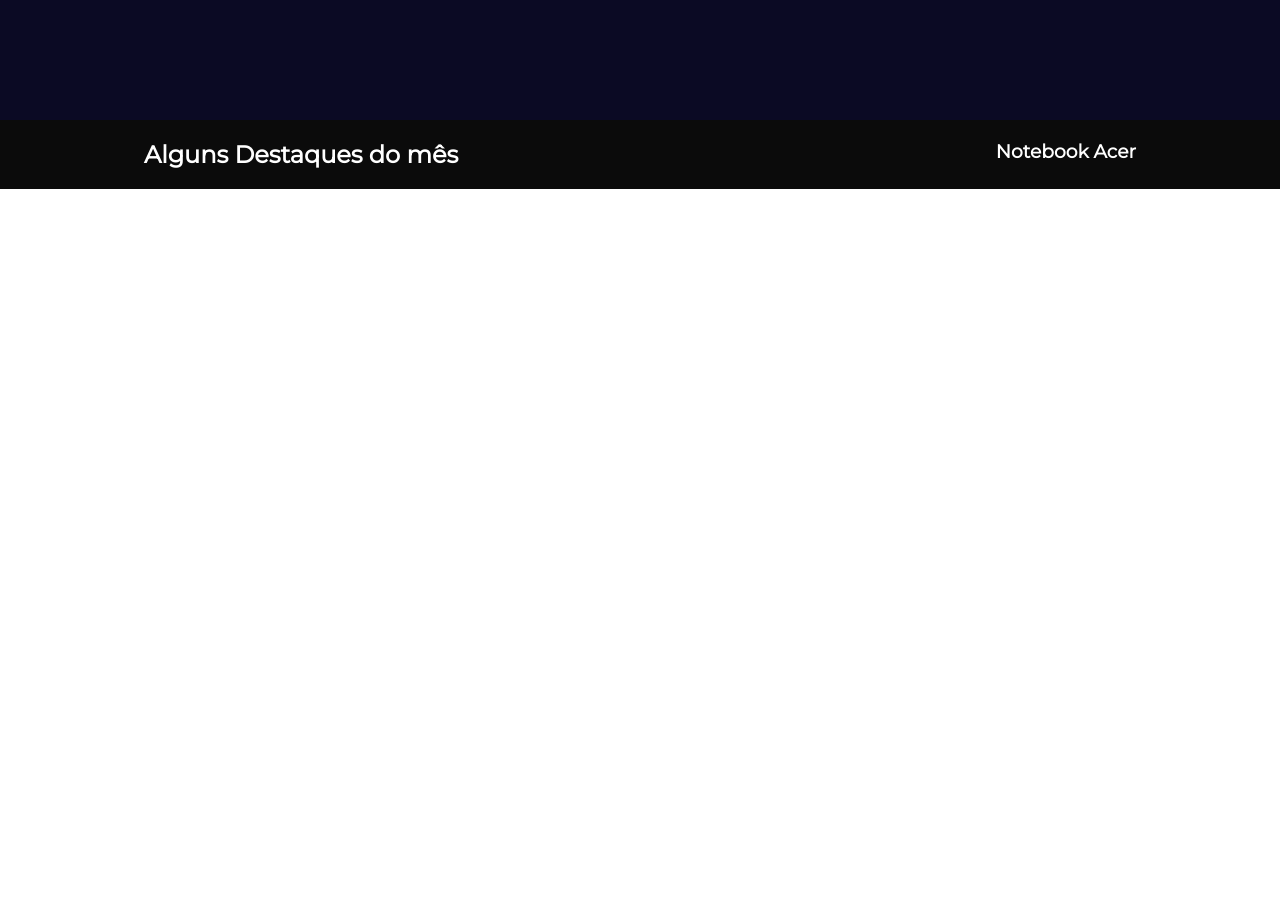
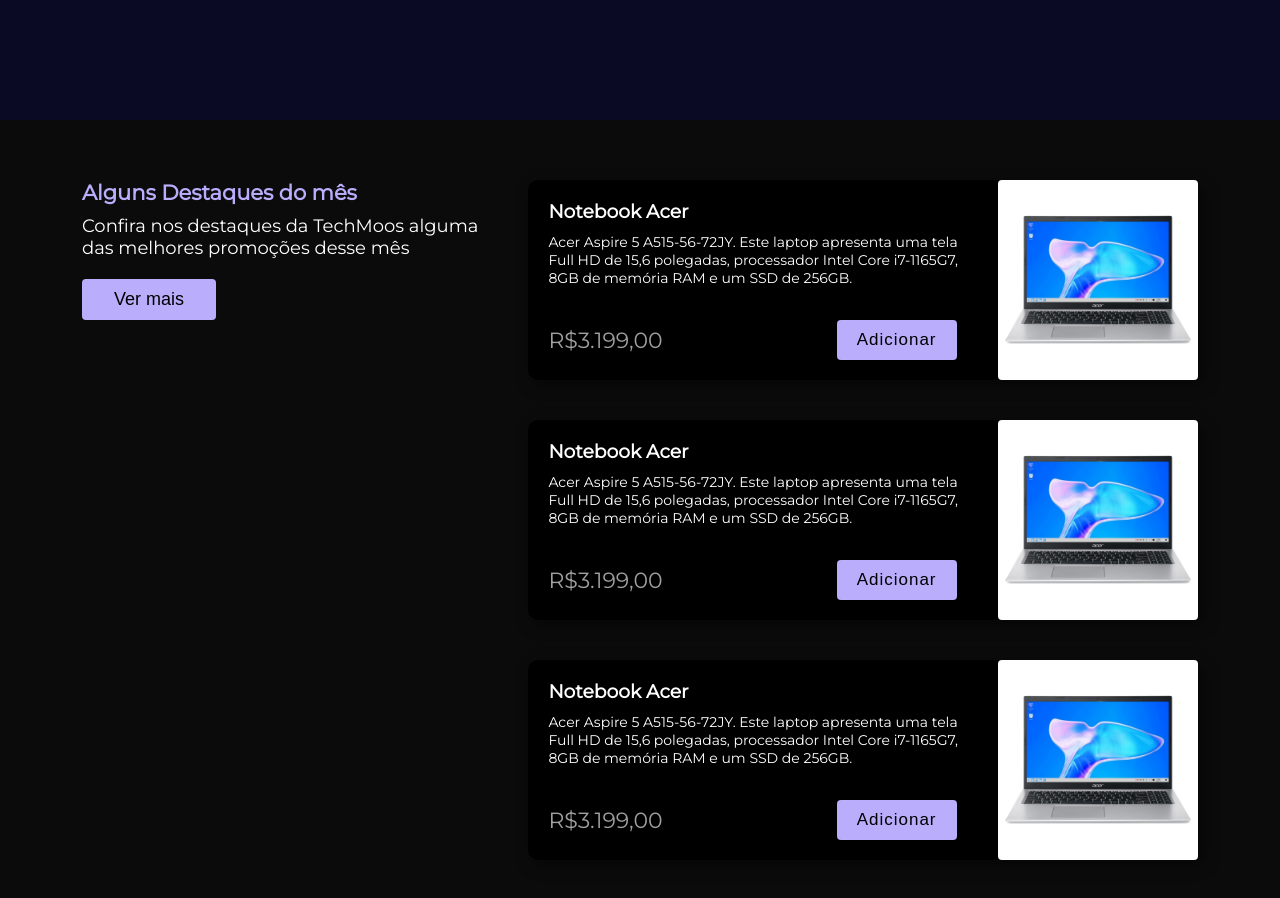
Before and after one commit to Kakaziu/Tech-marketplace, a React (Vite) app: page / in a window 1280 px wide. Shown: the part 680-1578 px from the top of the page. Before the commit the page ends 869 px from the top, so only its background shows below. Built offline with nearby package versions, Linux system fonts and the light colour scheme; some icons are missing.

Commit message:
destaques

```diff
--- a/src/components/DestaquesHome/index.jsx
+++ b/src/components/DestaquesHome/index.jsx
@@ -1,14 +1,60 @@
-import { Container, DestaquesArea, Product } from './styled'
+import { Container, DestaquesArea, Product, TitleDes,InfoProduct, Products } from './styled'
 
 const DestaquesHome = () =>{
   return(
     <DestaquesArea>
       <Container>
-        <h2>Alguns Destaques do mês</h2>
+        <TitleDes>
+          <h2>Alguns Destaques do mês</h2>
+          <p>Confira nos destaques da TechMoos alguma das melhores promoções desse mês</p>
 
-        <Product>
-          <h3>Notebook Acer</h3>
-        </Product>
+          <button>Ver mais</button>
+        </TitleDes>
+
+        <Products>
+          <Product>
+            <InfoProduct>
+              <div>
+                <h3>Notebook Acer</h3>
+                <p>Acer Aspire 5 A515-56-72JY. Este laptop apresenta uma tela Full HD de 15,6 polegadas, processador
+            Intel Core i7-1165G7, 8GB de memória RAM e um SSD de 256GB.</p>
+              </div>
+
+              <span>R$3.199,00 <button>Adicionar</button></span>
+            </InfoProduct>
+            <div>
+              <img src='./public/assets/images/acer.webp'/>
+            </div>
+          </Product>
+          <Product>
+            <InfoProduct>
+              <div>
+                <h3>Notebook Acer</h3>
+                <p>Acer Aspire 5 A515-56-72JY. Este laptop apresenta uma tela Full HD de 15,6 polegadas, processador
+            Intel Core i7-1165G7, 8GB de memória RAM e um SSD de 256GB.</p>
+              </div>
+
+              <span>R$3.199,00 <button>Adicionar</button></span>
+            </InfoProduct>
+            <div>
+              <img src='./public/assets/images/acer.webp'/>
+            </div>
+          </Product>
+          <Product>
+            <InfoProduct>
+              <div>
+                <h3>Notebook Acer</h3>
+                <p>Acer Aspire 5 A515-56-72JY. Este laptop apresenta uma tela Full HD de 15,6 polegadas, processador
+            Intel Core i7-1165G7, 8GB de memória RAM e um SSD de 256GB.</p>
+              </div>
+
+              <span>R$3.199,00 <button>Adicionar</button></span>
+            </InfoProduct>
+            <div>
+              <img src='./public/assets/images/acer.webp'/>
+            </div>
+          </Product>
+        </Products>
       </Container>
     </DestaquesArea>
   )
--- a/src/components/DestaquesHome/styled.js
+++ b/src/components/DestaquesHome/styled.js
@@ -4,16 +4,102 @@
   color: white;
   background-color: #0b0b0b;
   padding: 20px;
-  text-align: center;
+`
+
+export const TitleDes = styled.div`
+  width: 40%;
+
+  h2{
+    color: #baadfc;
+    font-size: 21px;
+  }
+
+  p{
+    width: 90%;
+    margin-top: 10px;
+    font-size: 18px;
+  }
+
+  button{
+    padding: 10px 0px;
+    width: 30%;
+    margin-top: 20px;
+    border: none;
+    background-color: #baadfc;
+    border-radius: 4px;
+    font-size: 18px;
+    transition: 0.2s;
+    cursor: pointer;
+
+    &:hover{
+      background-color: #a195de;
+    }
+  }
 `
 
 export const Container = styled.div`
   display: flex;
-  width: 80%;
+  width: 90%;
   margin: auto;
   justify-content: space-between;
+  margin-top: 40px;
+`
+
+export const Products = styled.div`
+  display: flex;
+  flex-direction: column;
+  width: 60%;
 `
 
 export const Product = styled.div`
+  margin-bottom: 40px;
+  border-radius: 10px;
+  box-shadow: 5px 5px 15px rgba(0, 0, 0, 0.5);
+  display: flex;
+  background-color: black;
 
+  div{
+    display: flex;
+    flex-direction: column;
+    justify-content: space-between;
+
+    span{
+      color: #a0a0a0;
+      font-size: 22px;
+      width: 95%;
+      display: flex;
+      justify-content: space-between;
+      align-items: center;
+
+      button{
+        padding: 10px 20px;
+        font-size: 17px;
+        border-radius: 4px;
+        border: none;
+        background-color: #baadfc;
+        letter-spacing: 1px;
+        transition: 0.3s;
+        cursor: pointer;
+
+        &:hover{
+          transform: scale(1.1);
+        }
+      }
+    }
+  }
+
+  img{
+    width: 200px;
+    height: 100%;
+    border-radius: 4px;
+  }
+
+  p{
+    margin-top: 10px;
+    font-size: 14px;
+  }
 `
+
+export const InfoProduct = styled.div`
+  padding: 20px;
+`
--- a/src/components/Header/index.jsx
+++ b/src/components/Header/index.jsx
@@ -32,9 +32,9 @@
         <nav>
           <ul>
             <li>Home</li>
-            <li>Categorias</li>
             <li>Destaques</li>
             <li>Loja</li>
+            <li>Contato</li>
             <li><lord-icon
               src="https://cdn.lordicon.com/wbtzvepm.json"
               trigger="click"
--- a/src/components/Hero/styled.js
+++ b/src/components/Hero/styled.js
@@ -25,6 +25,7 @@
   p{
     font-size: 18px;
     width: 80%;
+    margin-top: 20px;
   }
 
   .swiper{
```
Also changed, not shown: public/assets/images/acer.webp (added).
